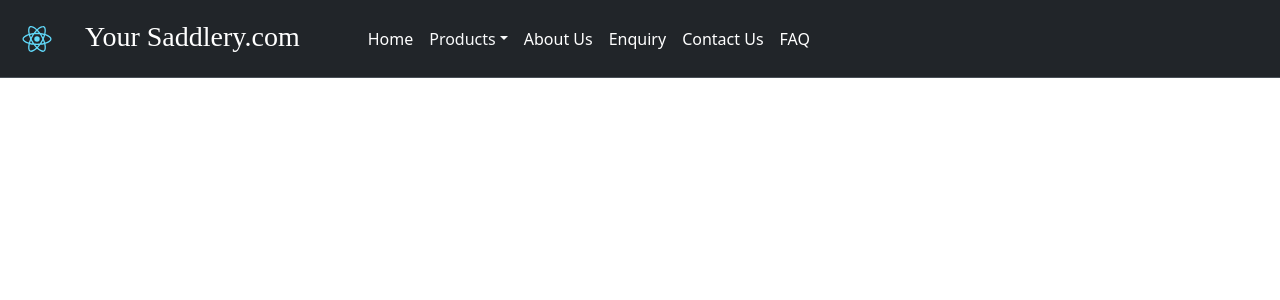
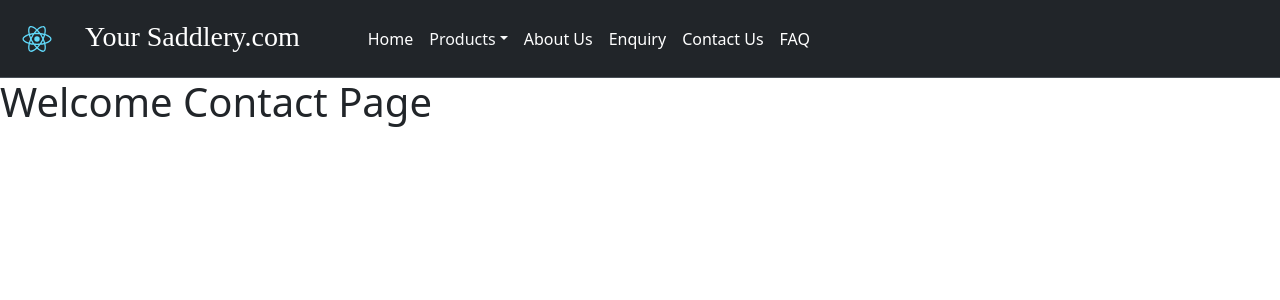
Before and after one commit to Ishan9343/saddle-store-react, a React (Create React App) app: page /saddle-store-react/contact in a window 1280 px wide. Shown: the top 300 px of the page. Built offline with nearby package versions, Linux system fonts and the light colour scheme.

Commit message:
my third commit

```diff
--- a/src/ReactMenu/Appj.jsx
+++ b/src/ReactMenu/Appj.jsx
@@ -1,21 +1,18 @@
-import React,{useState} from 'react';
+import React, { useState } from 'react';
 import "../../node_modules/bootstrap/dist/css/bootstrap.min.css";
 import Categories from "../productData/productPage";
 import setData from "./product";
 import 'bootstrap/dist/js/bootstrap.bundle.min.js';
 
-
-
 import Home from "./Home";
-import About  from './about';
+import About from './about';
 import Contact from "./Contact";
 import Enquiry from "./Enquiry";
 import Navbar from './navbar';
 import Product from "./product";
-import {Routes,Route} from "react-router-dom"
+import { Routes, Route } from "react-router-dom";
 
-
-const Appj=()=>{
+const Appj = () => {
   const [filterValue, setFilterValue] = useState('');
 
   // Callback function to handle filter changes
@@ -24,33 +21,18 @@
     setFilterValue(selectedType);
   };
 
-
-   // Call the callback function from props
-   // on filter change is a prop
-
-
   return (
     <>
-
-        <Navbar  onFilterChange={handleFilterChange}/>
+      <Navbar onFilterChange={handleFilterChange} />
       <Routes>
-
-            <Route exact path="/" Component={Home}/>
+        <Route exact path="/" element={<Home />} />
         <Route exact path="/product" element={<Product filterValue={filterValue} />} />
-
-            <Route exact path="/about" component={About}/>
-            <Route exact path="/enquiry" component={Enquiry}/>
-            <Route exact path="/contact" component={Contact}/>
-
+        <Route exact path="/about" element={<About />} />
+        <Route exact path="/enquiry" element={<Enquiry />} />
+        <Route exact path="/contact" element={<Contact />} />
       </Routes>
     </>
+  );
+};
 
-
-
-    );
-
-
-
-
-};
 export default Appj;
```
Lines whose indentation alone changed are shown as unchanged.
